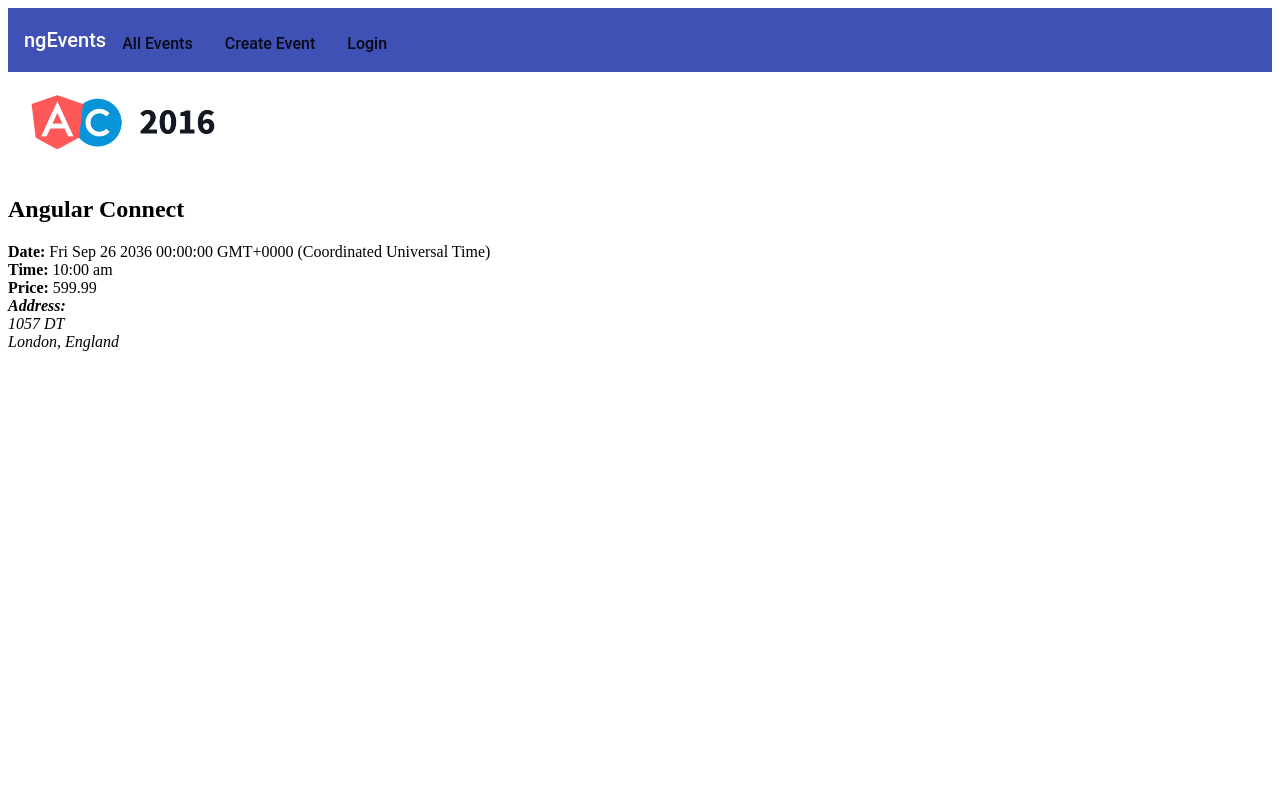
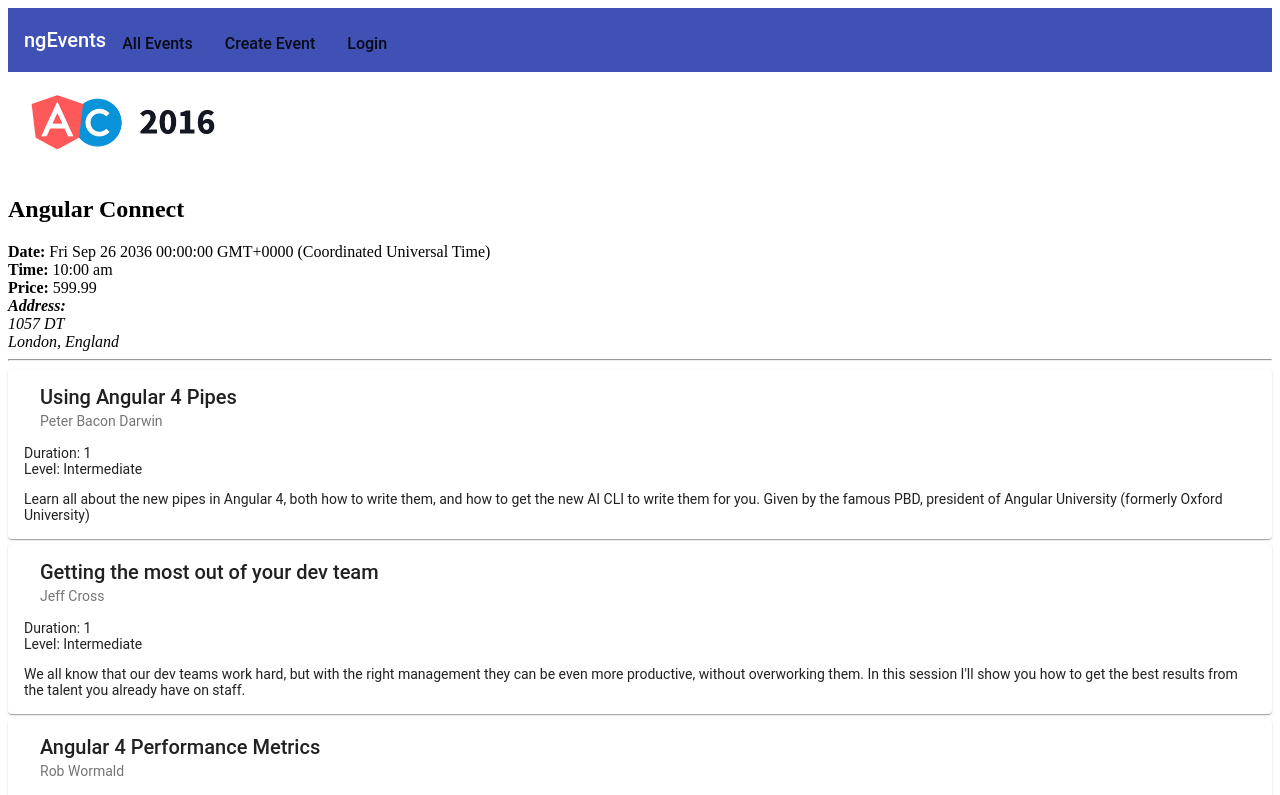
Before and after one commit to achutkiran/Angular-Tutorial-pluralsight, an Angular app: page /events/1 in a window 1280 px wide. Shown: the top 795 px of the page. Built offline with nearby package versions, Linux system fonts and the light colour scheme.

Commit message:
passing data from parent to child component

```diff
--- a/src/app/app.module.ts
+++ b/src/app/app.module.ts
@@ -7,6 +7,7 @@
 import { EventThumbnailComponent } from './events/event-thumbnail.component'
 import { EventDetailsComponent } from './events/event-details/event-details.component'
 import { CreateSessionComponent } from './events/event-details/create-session.component'
+import { SessionListComponent } from './events/event-details/session-list.component'
 import { AppToolbar } from './toolbar/toolbar.component'
 import { CreateEventComponent } from './events/create-event.component'
 import { Error404Component } from './errors/404.component'
@@ -39,7 +40,8 @@
     AppToolbar,
     CreateEventComponent,
     Error404Component,
-    CreateSessionComponent
+    CreateSessionComponent,
+    SessionListComponent
   ],
   imports: [
     BrowserModule,
--- a/src/app/events/event-details/event-details.component.html
+++ b/src/app/events/event-details/event-details.component.html
@@ -21,4 +21,6 @@
             </address>
         </div>
     </div>
+    <hr>
+    <session-list [sessions]="event?.sessions"></session-list>
 </div>
--- /dev/null
+++ b/src/app/events/event-details/session-list.component.html
@@ -0,0 +1,13 @@
+<div *ngFor="let session of sessions">
+    <mat-card style="margin-bottom:5px;">
+        <mat-card-header>
+            <mat-card-title>{{session.name}}</mat-card-title>
+            <mat-card-subtitle>{{session.presenter}}</mat-card-subtitle>
+        </mat-card-header>
+        <mat-card-content>
+            <div>Duration: {{session.duration}}</div>
+            <div>Level: {{session.level}}</div>
+            <p>{{session.abstract}}</p>
+        </mat-card-content>
+    </mat-card>
+</div>
```
Also changed, not shown: src/app/events/event-details/session-list.component.ts (added, +11 -0 lines).
